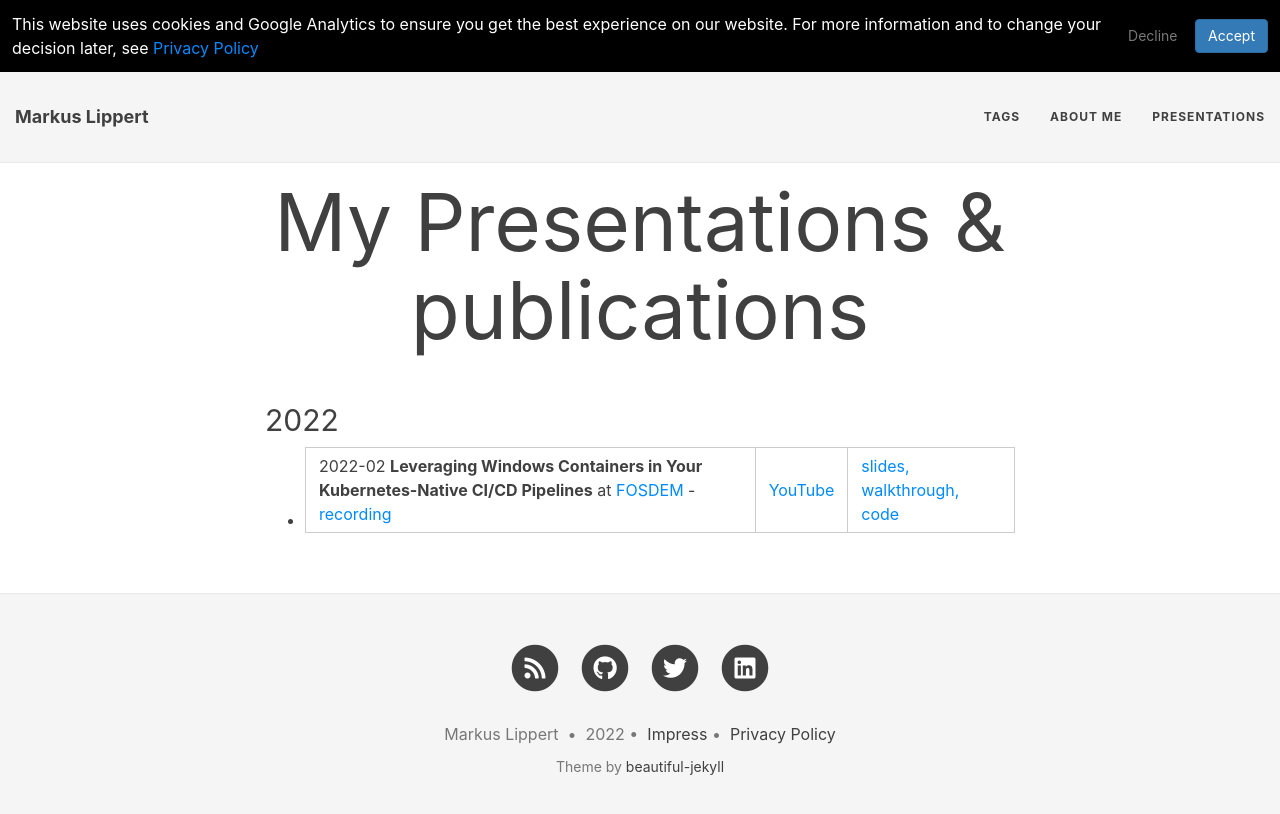
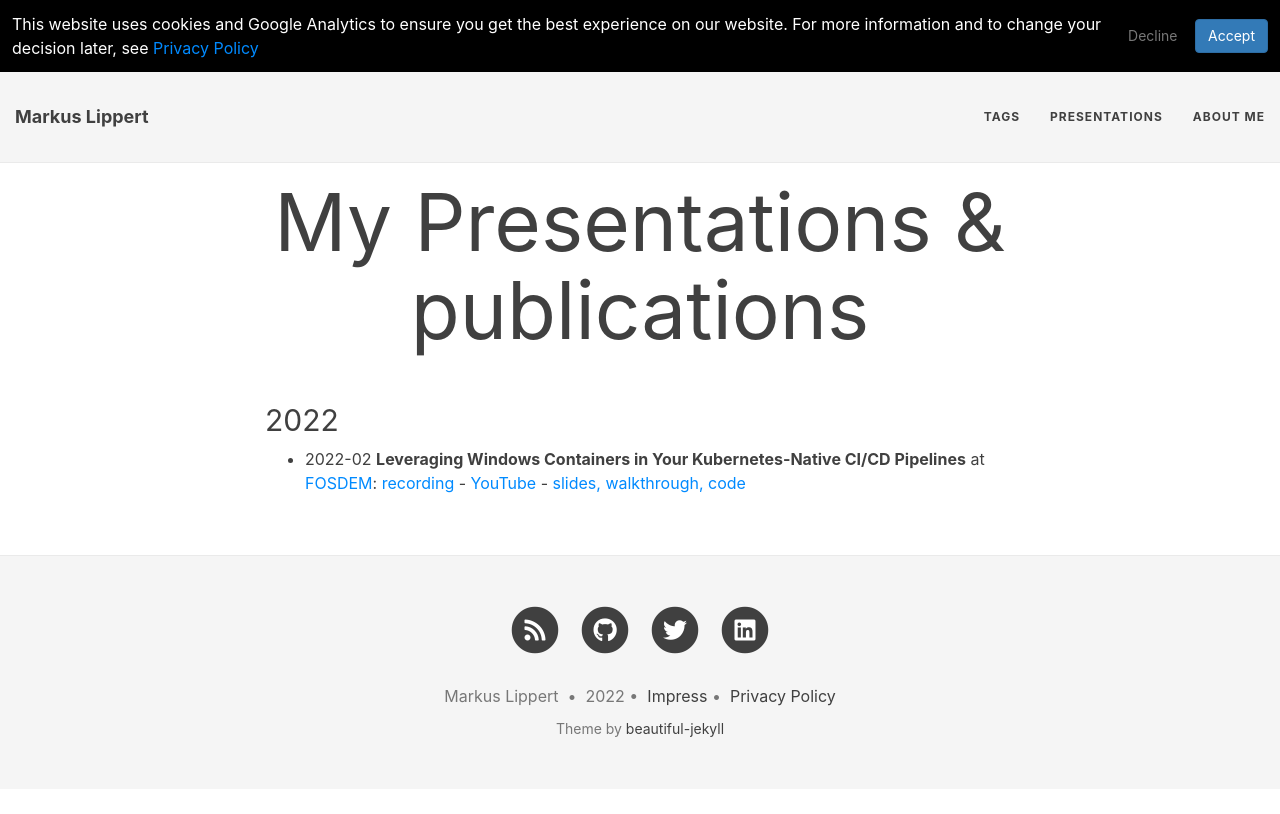
Before and after one commit to lippertmarkus/lippertmarkus.github.io, a Jekyll site: the page built from presentations.md, in a window 1280 px wide. Shown: the top 814 px of the page. Built offline with Jekyll 4.4.1, drawn with Linux system fonts in a browser that asks for light colours.

Commit message:
update layout

```diff
--- a/_config.yml
+++ b/_config.yml
@@ -21,8 +21,8 @@ url: "https://lippertmarkus.com"
 # List of links in the navigation bar
 navbar-links:
   Tags: "tags"
+  Presentations: presentations
   About Me: "about"
-  Presentations: presentations
 
 footer-links:
   Impress: "impress"
--- a/presentations.md
+++ b/presentations.md
@@ -3,4 +3,4 @@ title: "My Presentations & publications"
 ---
 
 ## 2022
-- 2022-02 **Leveraging Windows Containers in Your Kubernetes-Native CI/CD Pipelines** at [FOSDEM](https://fosdem.org/) - [recording](https://video.fosdem.org/2022/D.cicd/leveraging_windows_containers_in_your_kubernetes_native_ci_cd_pipelines.webm) | [YouTube](https://youtu.be/xsUYyiaTmZk) | [slides, walkthrough, code](https://github.com/lippertmarkus/presentations/tree/main/2021-02-FOSDEM-CICD)
+- 2022-02 **Leveraging Windows Containers in Your Kubernetes-Native CI/CD Pipelines** at [FOSDEM](https://fosdem.org/): [recording](https://video.fosdem.org/2022/D.cicd/leveraging_windows_containers_in_your_kubernetes_native_ci_cd_pipelines.webm) - [YouTube](https://youtu.be/xsUYyiaTmZk) - [slides, walkthrough, code](https://github.com/lippertmarkus/presentations/tree/main/2021-02-FOSDEM-CICD)
```
